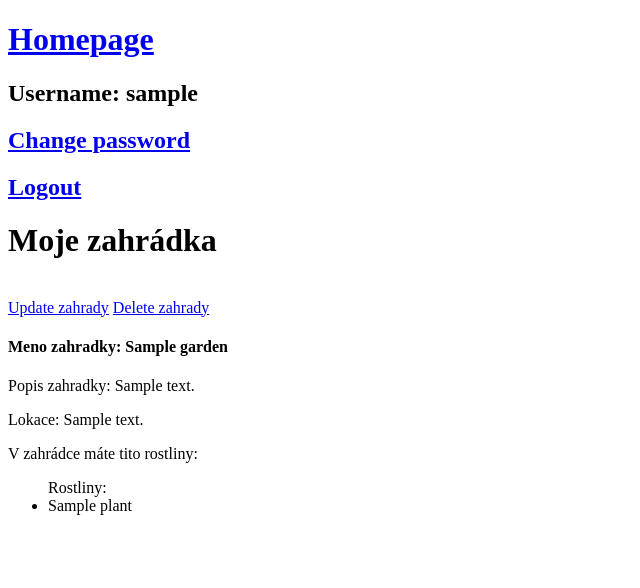
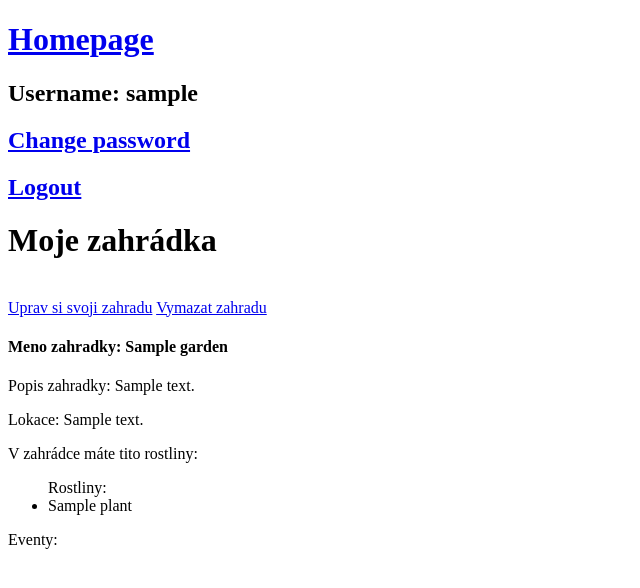
Before and after one commit to kristina-hladikova/garden, a Django app: a page that uses zahradka_app/templates/garden_detail.html in a window 1280 px wide. Shown: the top 588 px of the page, without its empty margins (0-640 px from the left). Run offline with Django 3.2, Linux system fonts and the light colour scheme; a user stored in the database is signed in; tables that the repository leaves empty hold one stand-in row (values such as "Sample post").

Commit message:
update-garden-form

```diff
--- a/zahradka_app/forms.py
+++ b/zahradka_app/forms.py
@@ -14,4 +14,4 @@ class RegistrationForm(UserCreationForm):
 class GardenForm(forms.ModelForm):
     class Meta:
         model = Garden
-        fields = ['name', 'description', 'address']
+        fields = ['name', 'description', 'address', 'plant']
--- a/zahradka_app/templates/garden_detail.html
+++ b/zahradka_app/templates/garden_detail.html
@@ -4,8 +4,8 @@
 
 <h1>Moje zahrádka</h1><br>
 
-<a href="update_garden">Update zahrady</a>
-<a href="delete_garden">Delete zahrady</a>
+<a href="update_garden">Uprav si svoji zahradu</a>
+<a href="delete_garden">Vymazat zahradu</a>
 
 <h4>Meno zahradky: {{name}}</h4>
 <p>Popis zahradky: {{description}}</p>
@@ -19,7 +19,7 @@
 
     {% endfor %}
     </ul>
-
+Eventy:
  <ul>{% for event in events %}
                     <li>
                        {{ event.type }}
```
